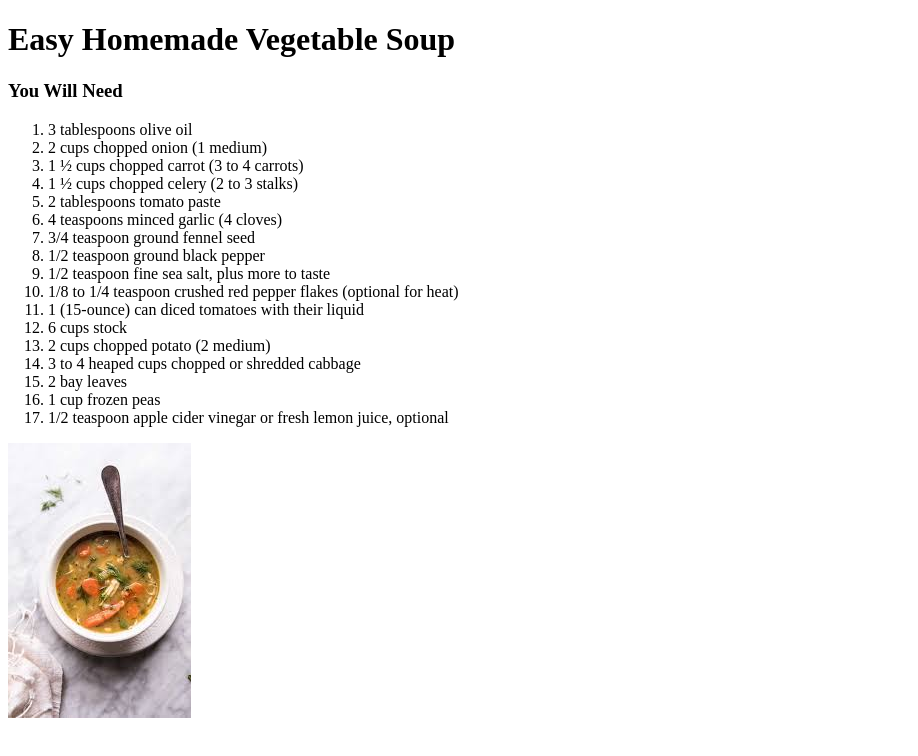
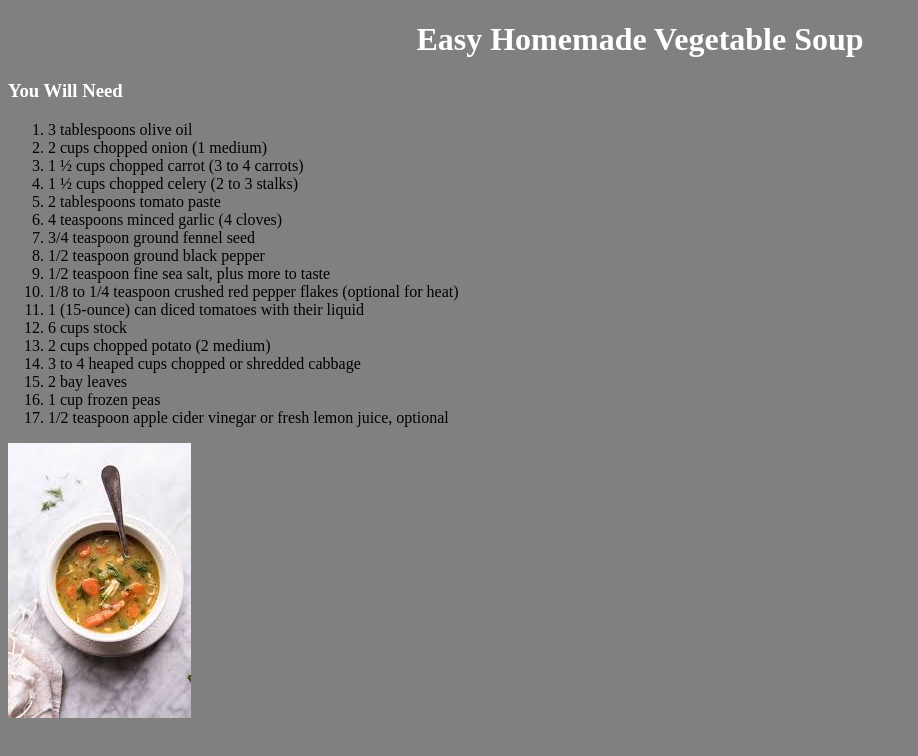
Before and after one commit to codeLoverno1/soup-recipe, a plain HTML site: page index.html in a window 1280 px wide. Shown: the whole page, without its empty margins (0-918 px from the left). Drawn offline with Linux system fonts and the light colour scheme.

Commit message:
add styles

```diff
--- a/index.html
+++ b/index.html
@@ -4,6 +4,7 @@
     <meta charset="UTF-8">
     <meta http-equiv="X-UA-Compatible" content="IE=edge">
     <meta name="viewport" content="width=device-width, initial-scale=1.0">
+    <link rel="stylesheet" href="style.css">
     <title>Document</title>
 </head>
 <body>
--- a/style.css
+++ b/style.css
@@ -0,0 +1,10 @@
+body{
+    background-color: grey;
+}
+h1{
+    color: white;
+    text-align: center;
+}
+h3{
+    color: white;
+}
```
